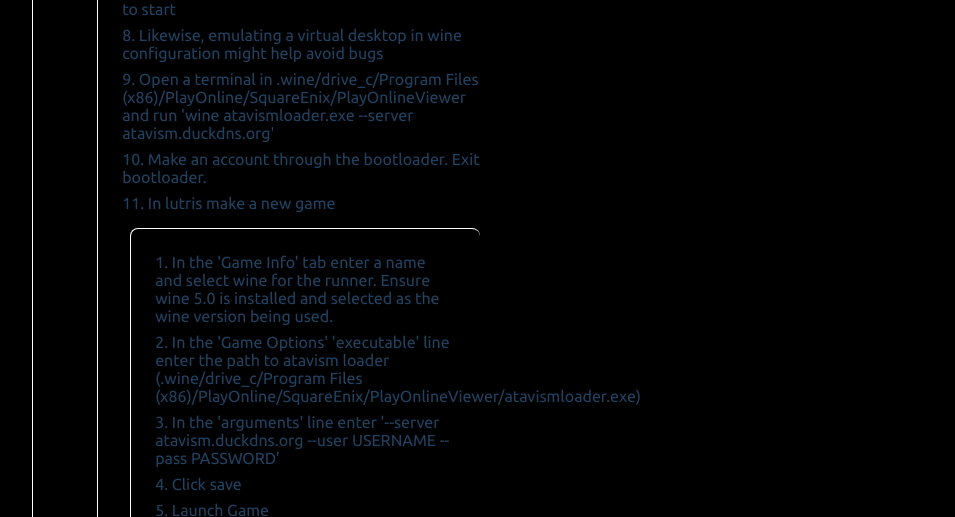
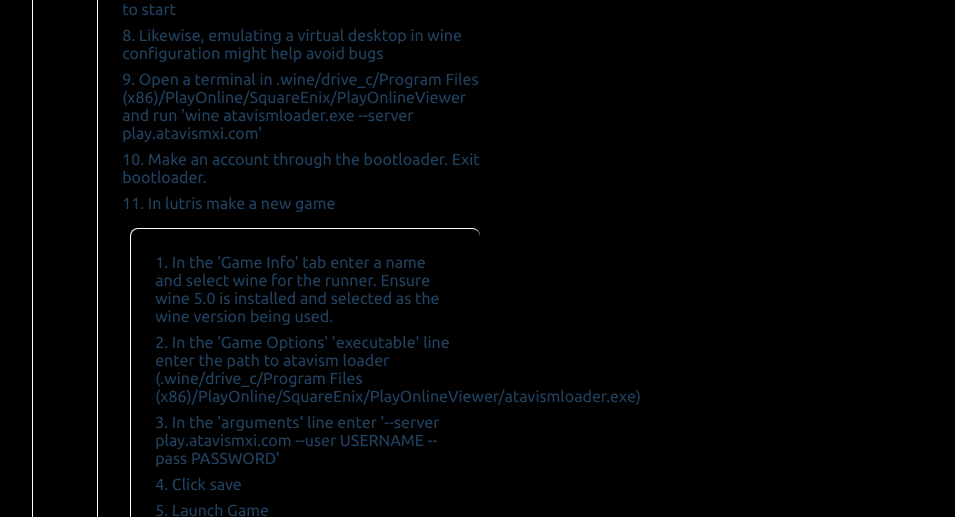
Before and after one commit to Grahf0085/atavism-react, a React app: page /connecting in a window 1280 px wide. Shown: the part 806-1323 px from the top of the page, without its empty margins (171-1126 px from the left). Built offline with nearby package versions, Linux system fonts and the light colour scheme; no server answers.

Commit message:
update download link

```diff
--- a/src/components/Connecting.jsx
+++ b/src/components/Connecting.jsx
@@ -17,27 +17,27 @@ const Connecting = () => {
         <ol className={connectingStyles.connectingSection}>
           <li className={connectingStyles.connectingLi}>Install wine and lutris</li>
           <li className={connectingStyles.connectingLi}>For SSL connections will need to install lib32-gnutls and winbind (sometimes included in Samba package)</li>
-          <li className={connectingStyles.connectingLi}>Download Installer <a href="https://drive.google.com/file/d/15rCPJBvpEzmP8mLbQMV7ptXmghxfJF0B/view?usp=sharing">-&gt;Here&lt;-</a></li>
+          <li className={connectingStyles.connectingLi}>Download Installer <a href="https://drive.google.com/file/d/17M3B0CDdAZ0GTmOAiHP17jS8uWVBYoIC/view?usp=sharing">-&gt;Here&lt;-</a></li>
           <li className={connectingStyles.connectingLi}>Extract contents of archive</li>
           <li className={connectingStyles.connectingLi}>Run &apos;AtavismXI Installer.exe&apos; with wine</li>
           <li className={connectingStyles.connectingLi}>Follow the Prompts</li>
           <li className={connectingStyles.connectingLi}>After install finishes might have to run FINAL FANTASY XI Config.exe (/.wine/drive_c/Program Files (x86)/PlayOnline/SquareEnix/FINAL FANTASY XI/ToolsUS) and change display settings for game to start</li>
           <li className={connectingStyles.connectingLi}>Likewise, emulating a virtual desktop in wine configuration might help avoid bugs</li>
           <li className={connectingStyles.connectingLi}>Open a terminal in .wine/drive_c/Program Files (x86)/PlayOnline/SquareEnix/PlayOnlineViewer
-              and run &apos;wine atavismloader.exe --server atavism.duckdns.org&apos;</li>
+              and run &apos;wine atavismloader.exe --server play.atavismxi.com&apos;</li>
           <li className={connectingStyles.connectingLi}>Make an account through the bootloader. Exit bootloader.</li>
           <li className={connectingStyles.connectingLi}>In lutris make a new game</li>
           <ol className={connectingStyles.connectingSection}>
             <li className={connectingStyles.connectingLi}>In the &apos;Game Info&apos; tab enter a name and select wine for the runner. Ensure wine 5.0 is installed and selected as the wine version being used.</li>
             <li className={connectingStyles.connectingLi}>In the &apos;Game Options&apos; &apos;executable&apos; line enter the path to atavism loader (.wine/drive_c/Program Files (x86)/PlayOnline/SquareEnix/PlayOnlineViewer/atavismloader.exe)</li>
-            <li className={connectingStyles.connectingLi}>In the &apos;arguments&apos; line enter &apos;--server atavism.duckdns.org --user USERNAME --pass PASSWORD&apos;</li>
+            <li className={connectingStyles.connectingLi}>In the &apos;arguments&apos; line enter &apos;--server play.atavismxi.com --user USERNAME --pass PASSWORD&apos;</li>
             <li className={connectingStyles.connectingLi}>Click save</li>
             <li className={connectingStyles.connectingLi}>Launch Game</li>
           </ol>
         </ol>
         <h2>Windows</h2>
         <ul className={connectingStyles.connectingSection}>
-          <li className={connectingStyles.connectingLi}>Download Installer <a href="https://drive.google.com/file/d/15rCPJBvpEzmP8mLbQMV7ptXmghxfJF0B/view?usp=sharing">-&gt;Here&lt;-</a></li>
+          <li className={connectingStyles.connectingLi}>Download Installer <a href="https://drive.google.com/file/d/17M3B0CDdAZ0GTmOAiHP17jS8uWVBYoIC/view?usp=sharing">-&gt;Here&lt;-</a></li>
           <li className={connectingStyles.connectingLi}>Extract contents of archive</li>
           <li className={connectingStyles.connectingLi}>Run &apos;AtavismXI Installer.exe&apos;</li>
           <li className={connectingStyles.connectingLi}>Follow the Prompts</li>
```
